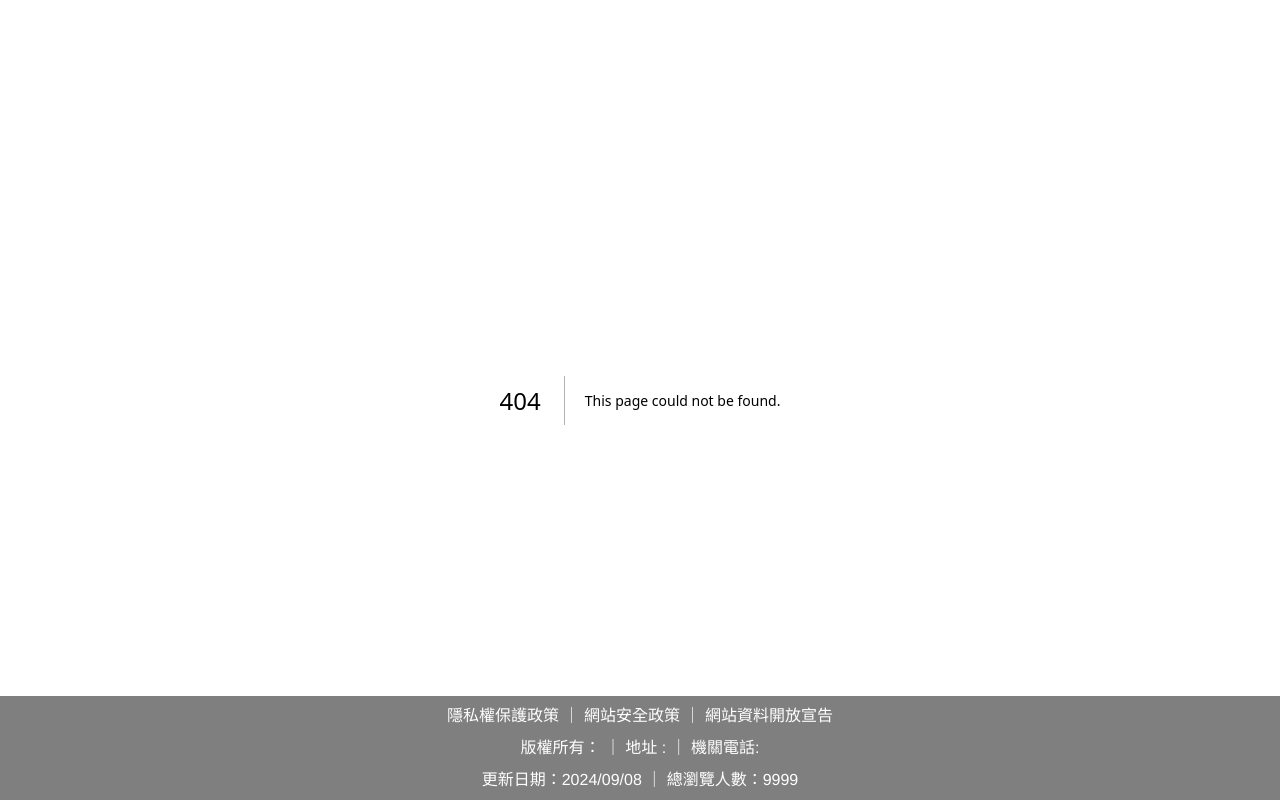
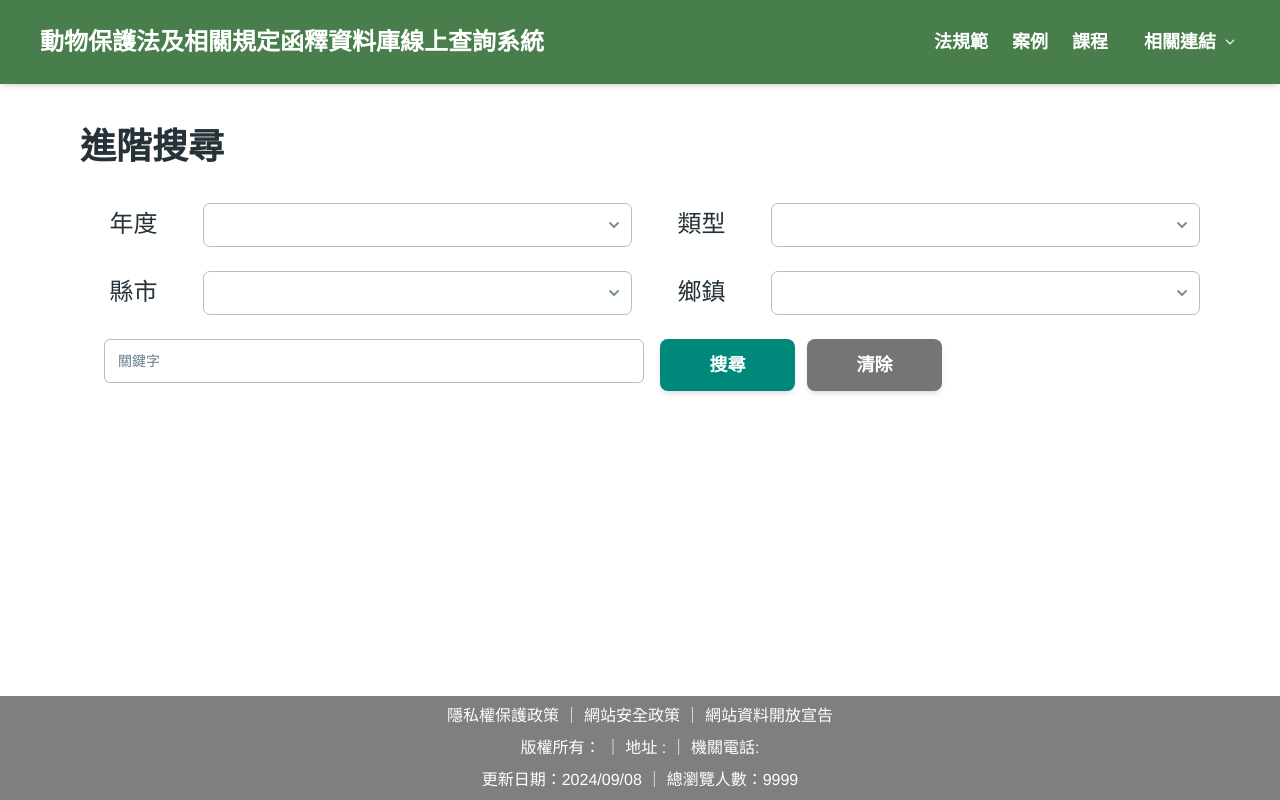
Before and after one commit to Bing-Xuan-Lu/AnimalLaw, a Next.js app: page /advsearch in a window 1280 px wide. Before the commit this address had no page. Built offline with nearby package versions, Linux system fonts and the light colour scheme.

Commit message:
進階查詢 & 版面調整

```diff
--- a/package.json
+++ b/package.json
@@ -11,8 +11,10 @@
   "dependencies": {
     "@heroicons/react": "^2.1.5",
     "@material-tailwind/react": "^2.1.10",
+    "date-fns": "^4.1.0",
     "next": "14.2.8",
     "react": "^18",
+    "react-day-picker": "^9.0.9",
     "react-dom": "^18",
     "react-icons": "^5.3.0",
     "react-table": "^7.8.0"
--- /dev/null
+++ b/src/app/advsearch/page.js
@@ -0,0 +1,143 @@
+"use client";
+
+import Image from "next/image";
+import React, { useState } from "react";
+import {
+  Input,
+  Typography,
+  Select,
+  Option,
+  Popover,
+  PopoverHandler,
+  PopoverContent,
+  Button,
+} from "@material-tailwind/react";
+// day picker
+import { format } from "date-fns";
+import { DayPicker } from "react-day-picker";
+
+// @heroicons/react
+import {
+  ChevronLeftIcon,
+  ChevronRightIcon,
+  MagnifyingGlassIcon,
+} from "@heroicons/react/24/solid";
+
+import LawNavbar from "@/components/LawNavbar";
+
+export default function Home() {
+  const [date, setDate] = useState();
+  return (
+    <section className="w-full min-h-screen bg-white dark:bg-white-100">
+      <LawNavbar />
+      <div className="mx-4 md:mx-20 my-10">
+        <Typography variant="h2" color="blue-gray">
+          進階搜尋
+        </Typography>
+        <div className="mt-8">
+          {/* 年度 & 類型 */}
+          <div className="mb-6 flex flex-wrap md:flex-nowrap gap-4">
+            {/* 年度 */}
+            <div className="w-full md:w-1/2 flex items-center gap-4">
+              <Typography
+                variant="h4"
+                color="blue-gray"
+                className="font-medium w-1/4 text-center"
+              >
+                年度
+              </Typography>
+              <div className="md:w-full">
+                <Select
+                  size="lg"
+                  className="border-t-blue-gray-200 aria-[expanded=true]:border-t-primary"
+                >
+                  <Option>2024</Option>
+                  <Option>2023</Option>
+                </Select>
+              </div>
+            </div>
+
+            {/* 類型 */}
+            <div className="w-full md:w-1/2 flex items-center gap-4">
+              <Typography
+                variant="h4"
+                color="blue-gray"
+                className="font-medium w-1/4 text-center"
+              >
+                類型
+              </Typography>
+              <div className="md:w-full">
+                <Select
+                  size="lg"
+                  className="border-t-blue-gray-200 aria-[expanded=true]:border-t-primary"
+                >
+                  <Option>法律</Option>
+                  <Option>政策</Option>
+                </Select>
+              </div>
+            </div>
+          </div>
+
+          {/* 縣市 & 鄉鎮 */}
+          <div className="mb-6 flex flex-wrap md:flex-nowrap gap-4">
+            {/* 縣市 */}
+            <div className="w-full md:w-1/2 flex items-center gap-4">
+              <Typography
+                variant="h4"
+                color="blue-gray"
+                className="font-medium w-1/4 text-center"
+              >
+                縣市
+              </Typography>
+              <div className="md:w-full">
+                <Select
+                  size="lg"
+                  className="border-t-blue-gray-200 aria-[expanded=true]:border-t-primary"
+                >
+                  <Option>台北市</Option>
+                  <Option>桃園市</Option>
+                </Select>
+              </div>
+            </div>
+
+            {/* 鄉鎮 */}
+            <div className="w-full md:w-1/2 flex items-center gap-4">
+              <Typography
+                variant="h4"
+                color="blue-gray"
+                className="font-medium w-1/4 text-center"
+              >
+                鄉鎮
+              </Typography>
+              <div className="md:w-full">
+                <Select
+                  size="lg"
+                  className="border-t-blue-gray-200 aria-[expanded=true]:border-t-primary"
+                >
+                  <Option>士林區</Option>
+                  <Option>大同區</Option>
+                </Select>
+              </div>
+            </div>
+          </div>
+          {/* 關鍵字 */}
+          <div className="mb-6 flex flex-col md:flex-row flex-grow justify-between gap-4 md:ml-6">
+            <Input
+              size="lg"
+              label="關鍵字"
+              className="w-full text-lg p-4 placeholder:opacity-100 focus:border-t-primary border-t-blue-gray-200"
+            />
+            <div className="flex flex-col w-full md:flex-row gap-3">
+              <Button className="w-full md:w-1/4 text-lg bg-teal-600 text-white font-bold hover:bg-teal-900 rounded-lg">
+                搜尋
+              </Button>
+              <Button className="w-full md:w-1/4 text-lg bg-gray-600 text-white font-bold hover:bg-gray-900 rounded-lg">
+                清除
+              </Button>
+            </div>
+          </div>
+        </div>
+      </div>
+    </section>
+  );
+}
--- a/src/app/keywords/page.js
+++ b/src/app/keywords/page.js
@@ -2,6 +2,7 @@
 
 import React, { useState } from "react";
 import { FiSearch } from "react-icons/fi";
+import Link from "next/link";
 import LawNavbar from "@/components/LawNavbar";
 import {
   Collapse,
@@ -9,6 +10,7 @@ import {
   Card,
   Typography,
   CardBody,
+  Tooltip,
 } from "@material-tailwind/react";
 
 export default function Home() {
@@ -116,15 +118,17 @@ export default function Home() {
                 placeholder="法規關鍵字搜尋"
                 aria-label="Search"
               />
-              <button type="submit" className="flex items-center p-5">
-                <FiSearch className="w-5 h-5 text-gray-500 hover:text-gray-700" />
-              </button>
+              <Tooltip content="一般查詢" placement="bottom-end" className="ml-3">
+                <button type="submit" className="flex items-center p-5">
+                  <FiSearch className="w-5 h-5 text-gray-500 hover:text-gray-700" />
+                </button>
+              </Tooltip>
             </div>
-            <Button
-              className="w-1/4 text-lg bg-teal-600 text-white py-3 font-bold hover:bg-blue-500 rounded-lg"
-            >
-              進階查詢
-            </Button>
+            <Link href="../advsearch">
+              <Button className="w-full text-lg bg-teal-600 text-white py-6 px-12 font-bold hover:bg-blue-500 rounded-lg">
+                進階查詢
+              </Button>
+            </Link>
           </form>
 
           {/* 按鈕區域 */}
--- a/src/components/LawNavbar.js
+++ b/src/components/LawNavbar.js
@@ -110,7 +110,7 @@ function LawNavbar() {
   }
 
   return (
-    <Navbar className="bg-green-900 sticky top-0 z-10 h-max max-w-full rounded-none px-4 py-2 lg:px-8 lg:py-4">
+    <Navbar className="bg-green-900 sticky top-0 z-10 h-max max-w-full border-none rounded-none m-0 px-4 py-2 lg:px-8 lg:py-4">
       <div className="flex items-center justify-between text-white">
         {/* 左側 - 首頁連結 */}
         <Typography
```
Also changed, not shown: 1 other file (tests, documents, lock files or other folders).
